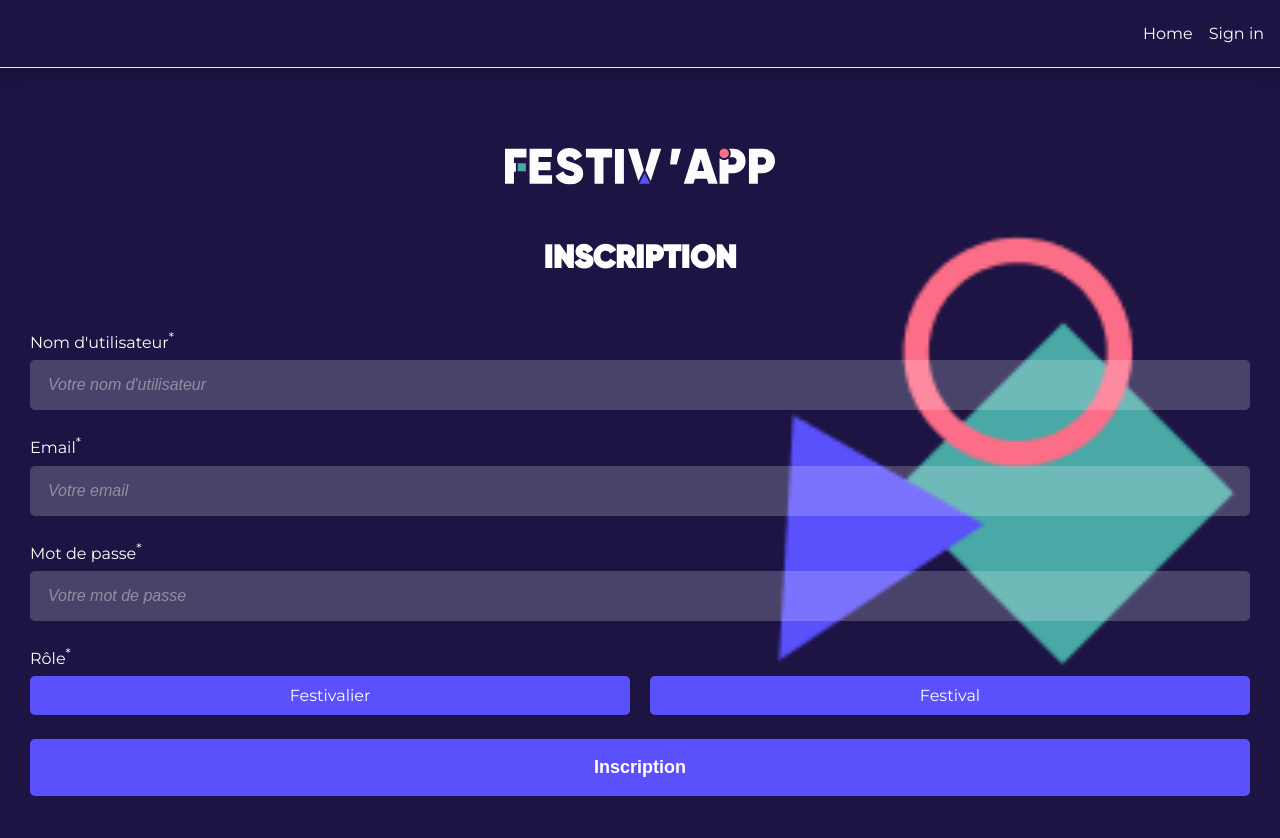
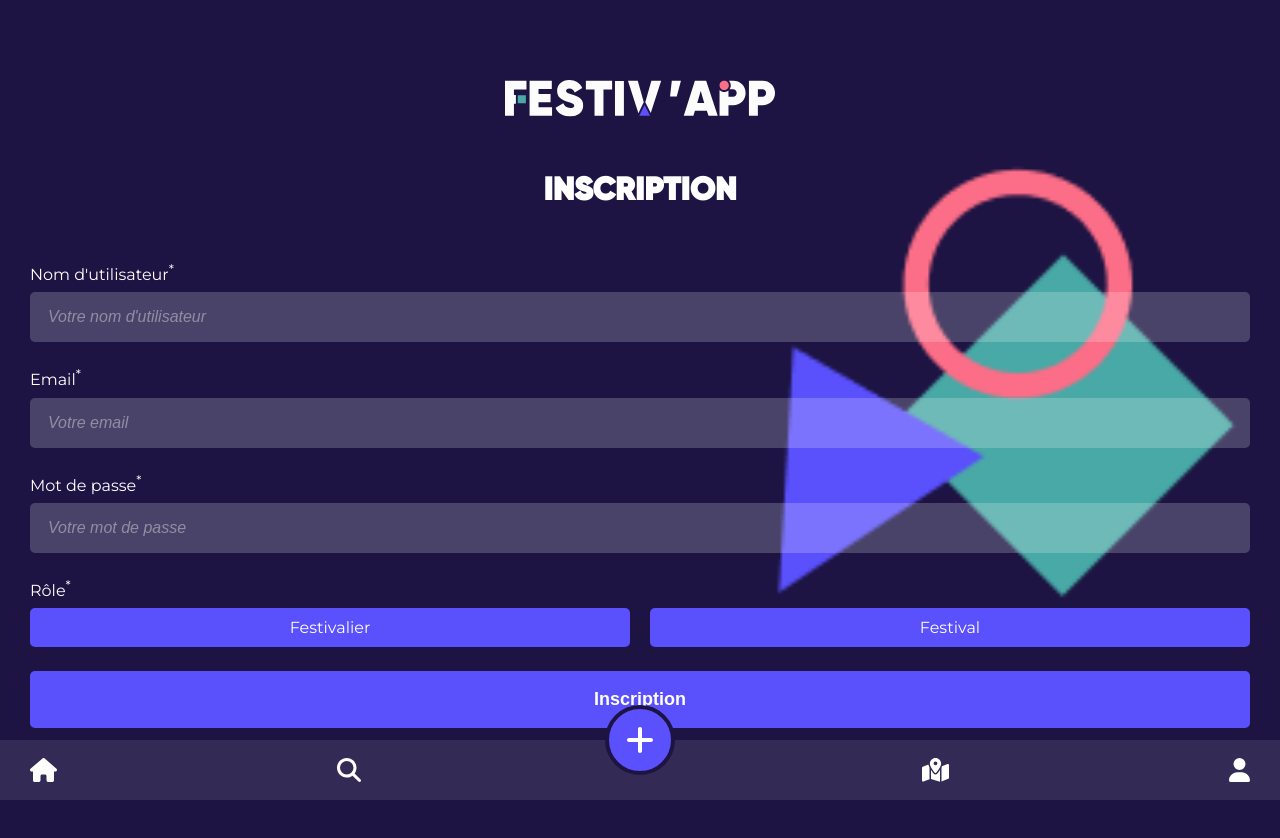
Before and after one commit to Quentinqv/festivapp, a Next.js app: page /signup in a window 1280 px wide. Shown: the top 838 px of the page. Built offline with nearby package versions, Linux system fonts and the light colour scheme; no server answers.

Commit message:
📦 NEW: Navbar

```diff
--- a/components/Button.css
+++ /dev/null
@@ -1,8 +0,0 @@
-.button {
-  background-color: var(--color-secondary);
-  border-radius: 5px;
-  padding: 18px;
-  color: var(--color-font-primary);
-  border: none;
-  font-size: 16px;
-}
--- a/components/Button.js
+++ /dev/null
@@ -1,5 +0,0 @@
-export default function Button(props) {
-  return (
-    <button className="button" type={props.type} onClick={props.onClick} style={{ width: props.width ? props.width : "100%", ...props.style }}>{ props.text }</button>
-  )
-}
--- a/components/Navbar.css
+++ /dev/null
@@ -1,25 +0,0 @@
-nav {
-  display: flex;
-  justify-content: flex-end;
-  align-items: center;
-  padding: 0.5rem 1rem;
-  background-color: var(--color-primary);
-  border-bottom: 1px solid #eaeaea;
-  box-shadow: 0 0.5rem 1rem rgba(0, 0, 0, 0.15);
-}
-
-nav ul {
-  display: flex;
-  gap: 1rem;
-  list-style: none;
-}
-
-.loading {
-  opacity: 0;
-  transition: all 1.2s ease-in;
-}
-
-.loaded {
-  opacity: 1;
-  transition: all 1.2s ease-in;
-}
--- a/components/Navbar.js
+++ b/components/Navbar.js
@@ -1,50 +1,80 @@
 import Link from "next/link"
 import { signIn, signOut, useSession } from "next-auth/react"
+import styles from "./Navbar.module.css"
+import { FontAwesomeIcon } from '@fortawesome/react-fontawesome'
+import { faHouse, faUser, faMagnifyingGlass, faMapLocationDot, faPlus } from '@fortawesome/free-solid-svg-icons'
 
 export default function Navbar() {
   const { data: session, loading } = useSession()
 
   return (
-    <>
-      <nav>
-        <ul className={`${!session && loading ? 'loading' : 'loaded'}`}>
-          <li>
+    // <>
+    //   <nav>
+    //     <ul className={`${!session && loading ? 'loading' : 'loaded'}`}>
+    //       <li>
+    //         <Link href="/">
+    //           <a>Home</a>
+    //         </Link>
+    //       </li>
+    //       {/* Signin */}
+    //       {!loading && !session && (
+    //         <li>
+    //           <Link href="#">
+    //             <a
+    //               onClick={(e) => {
+    //                 e.preventDefault()
+    //                 signIn()
+    //               }}
+    //             >
+    //               Sign in
+    //             </a>
+    //           </Link>
+    //         </li>
+    //       )}
+    //       {/* Signout */}
+    //       {session && (
+    //         <li>
+    //           <Link href="#">
+    //             <a
+    //               onClick={(e) => {
+    //                 e.preventDefault()
+    //                 signOut()
+    //               }}
+    //             >
+    //               Sign out
+    //             </a>
+    //           </Link>
+    //         </li>
+    //       )}
+    //     </ul>
+    //   </nav>
+    // </>
+
+    <nav className={styles.nav}>
+      <div className={styles.add}><FontAwesomeIcon icon={faPlus} size="2x"/></div>
+      <ul className={styles.navList}>
+        <li className={styles.navItem}>
           <Link href="/">
-              <a>Home</a>
+            <a className={styles.navLink}><FontAwesomeIcon icon={faHouse} size="xl"/></a>
           </Link>
         </li>
-          {/* Signin */}
-          {!loading && !session && (
-            <li>
-              <Link href="#">
-                <a
-                  onClick={(e) => {
-                    e.preventDefault()
-                    signIn()
-                  }}
-                >
-                  Sign in
-                </a>
+        <li className={styles.navItem}>
+          <Link href="/search">
+            <a className={styles.navLink}><FontAwesomeIcon icon={faMagnifyingGlass} size="xl"/></a>
           </Link>
         </li>
-          )}
-          {/* Signout */}
-          {session && (
-            <li>
-              <Link href="#">
-                <a
-                  onClick={(e) => {
-                    e.preventDefault()
-                    signOut()
-                  }}
-                >
-                  Sign out
-                </a>
+        <li></li>
+        <li className={styles.navItem}>
+          <Link href="/map">
+            <a className={styles.navLink}><FontAwesomeIcon icon={faMapLocationDot} size="xl"/></a>
           </Link>
         </li>
-          )}
+        <li className={styles.navItem}>
+          <Link href="/profile">
+            <a className={styles.navLink}><FontAwesomeIcon icon={faUser} size="xl"/></a>
+          </Link>
+        </li>
       </ul>
     </nav>
-    </>
   )
 }
--- /dev/null
+++ b/components/Navbar.module.css
@@ -0,0 +1,45 @@
+.nav {
+  width: 100vw;
+  height: 60px;
+  background-color: #332B55;
+  position: fixed;
+  bottom: 0;
+  left: 0;
+  padding: 0 30px;
+}
+
+.navList {
+  display: flex;
+  justify-content: space-between;
+  align-items: center;
+  width: 100%;
+  height: 100%;
+  list-style: none;
+  margin: 0;
+  padding: 0;
+}
+
+.add {
+  position: absolute;
+  top: 0;
+  left: 50%;
+  transform: translate(-50%, -50%);
+  border-radius: 50%;
+  border: solid 4px var(--color-primary);
+  background-color: var(--color-secondary);
+  width: 70px;
+  height: 70px;
+  display: flex;
+  justify-content: center;
+  align-items: center;
+}
+
+.loading {
+  opacity: 0;
+  transition: all 1.2s ease-in;
+}
+
+.loaded {
+  opacity: 1;
+  transition: all 1.2s ease-in;
+}
--- /dev/null
+++ b/components/global.js
@@ -0,0 +1,24 @@
+import styled from "styled-components"
+
+// Button
+const ButtonStyled = styled.button.attrs((props) => {
+  return {
+    width: props.width ? props.width : "100%",
+  }
+})`
+  background-color: var(--color-secondary);
+  border-radius: 5px;
+  padding: 18px;
+  color: var(--color-font-primary);
+  border: none;
+  font-size: 16px;
+  width: ${(props) => props.width};
+`
+
+export function Button(props) {
+  return (
+    <ButtonStyled {...props}>
+      {props.text}
+    </ButtonStyled>
+  )
+}
--- a/package.json
+++ b/package.json
@@ -9,6 +9,9 @@
     "lint": "next lint"
   },
   "dependencies": {
+    "@fortawesome/fontawesome-svg-core": "^6.1.2",
+    "@fortawesome/free-solid-svg-icons": "^6.1.2",
+    "@fortawesome/react-fontawesome": "^0.2.0",
     "@prisma/client": "^4.1.0",
     "bcrypt": "^5.0.1",
     "next": "12.2.2",
@@ -16,7 +19,8 @@
     "next-pwa": "^5.5.4",
     "react": "18.2.0",
     "react-dom": "18.2.0",
-    "react-toastify": "^9.0.7"
+    "react-toastify": "^9.0.7",
+    "styled-components": "^5.3.5"
   },
   "devDependencies": {
     "eslint": "8.20.0",
--- a/pages/_app.js
+++ b/pages/_app.js
@@ -1,11 +1,12 @@
 import Head from 'next/head'
 import Navbar from '../components/Navbar'
 import '../styles/globals.css'
-import "../components/Button.css"
-import "../components/Navbar.css"
 import { SessionProvider } from 'next-auth/react'
 import { ToastContainer } from 'react-toastify';
 import 'react-toastify/dist/ReactToastify.css';
+import { config } from '@fortawesome/fontawesome-svg-core'
+import '@fortawesome/fontawesome-svg-core/styles.css'
+config.autoAddCss = false
 
 function MyApp({ Component, pageProps: { session, ...pageProps } }) {
   return (
@@ -57,9 +58,9 @@ function MyApp({ Component, pageProps: { session, ...pageProps } }) {
         <link rel='apple-touch-startup-image' href='/images/apple_splash_640.png' sizes='640x1136' /> */}
       </Head>
       <SessionProvider session={session}>
-        <Navbar />
         <Component {...pageProps} />
         <ToastContainer />
+        <Navbar />
       </SessionProvider>
     </>
   )
--- a/pages/api/auth/[...nextauth].js
+++ b/pages/api/auth/[...nextauth].js
@@ -1,5 +1,4 @@
 import NextAuth from "next-auth/next";
-import GitHubProvider from "next-auth/providers/github";
 import CredentialsProvider from "next-auth/providers/credentials";
 import { PrismaClient } from "@prisma/client"
 const prisma = new PrismaClient()
@@ -10,10 +9,6 @@ export default NextAuth({
     signIn: "/signin",
   },
   providers: [
-    GitHubProvider({
-      clientId: process.env.GITHUB_ID,
-      clientSecret: process.env.GITHUB_SECRET,
-    }),
     CredentialsProvider({
       name: "Credentials",
       credentials: {
--- a/pages/signin.js
+++ b/pages/signin.js
@@ -1,7 +1,7 @@
 /* eslint-disable react/no-unescaped-entities */
 import { signIn, getCsrfToken, getProviders } from "next-auth/react"
 import Image from "next/image"
-import Button from "../components/Button"
+import { Button } from "../components/global.js"
 import styles from "../styles/Signin.module.css"
 import logo_white from "../images/logo_white.svg"
 import deco from "../images/deco.png"
@@ -43,13 +43,13 @@ const Signin = ({ csrfToken, providers }) => {
         </label>
         <Button type="submit" text="Connexion" style={{ fontSize: "18px", fontWeight: "700" }}/>
       </form>
-      <hr />
+      {/* <hr />
       {providers &&
         Object.values(providers).map((provider) => (
           <div key={provider.name} style={{ marginBottom: 0 }}>
             <Button onClick={() => signIn(provider.id)} text={`Sign in with ${provider.name}`} style={{backgroundColor: "var(--color-quaternary)"}} />
           </div>
-        ))}
+        ))} */}
     </div>
   )
 }
--- a/pages/signup.js
+++ b/pages/signup.js
@@ -1,7 +1,7 @@
 /* eslint-disable react/no-unescaped-entities */
 import Image from "next/image"
 import styles from "../styles/Signin.module.css"
-import Button from "../components/Button"
+import { Button } from "../components/global"
 import logo_white from "../images/logo_white.svg"
 import deco from "../images/deco.png"
 import { toast } from 'react-toastify';
--- a/styles/globals.css
+++ b/styles/globals.css
@@ -48,6 +48,10 @@ body {
   font-family: 16px;
 }
 
+body {
+  padding-bottom: 100px;
+}
+
 a {
   color: inherit;
   text-decoration: none;
```
Also changed, not shown: 2 other files (tests, documents, lock files or other folders). Lines whose indentation alone changed are shown as unchanged.
